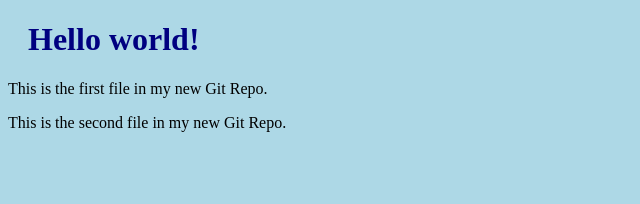
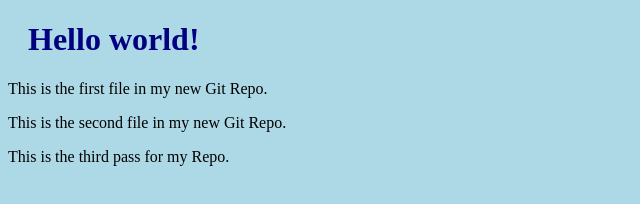
Before and after one commit to manubms/devopsrepo, a plain HTML site: page index.html in a window 1280 px wide. Shown: the whole page, without its empty margins (0-640 px from the left). Drawn offline with Linux system fonts and the light colour scheme.

Commit message:
Second pass of the code

```diff
--- a/index.html
+++ b/index.html
@@ -11,5 +11,6 @@
 
 <p>This is the second file in my new Git Repo.</p>
 
+<p>This is the third pass for my  Repo.</p>
 </body>
 </html>
```
